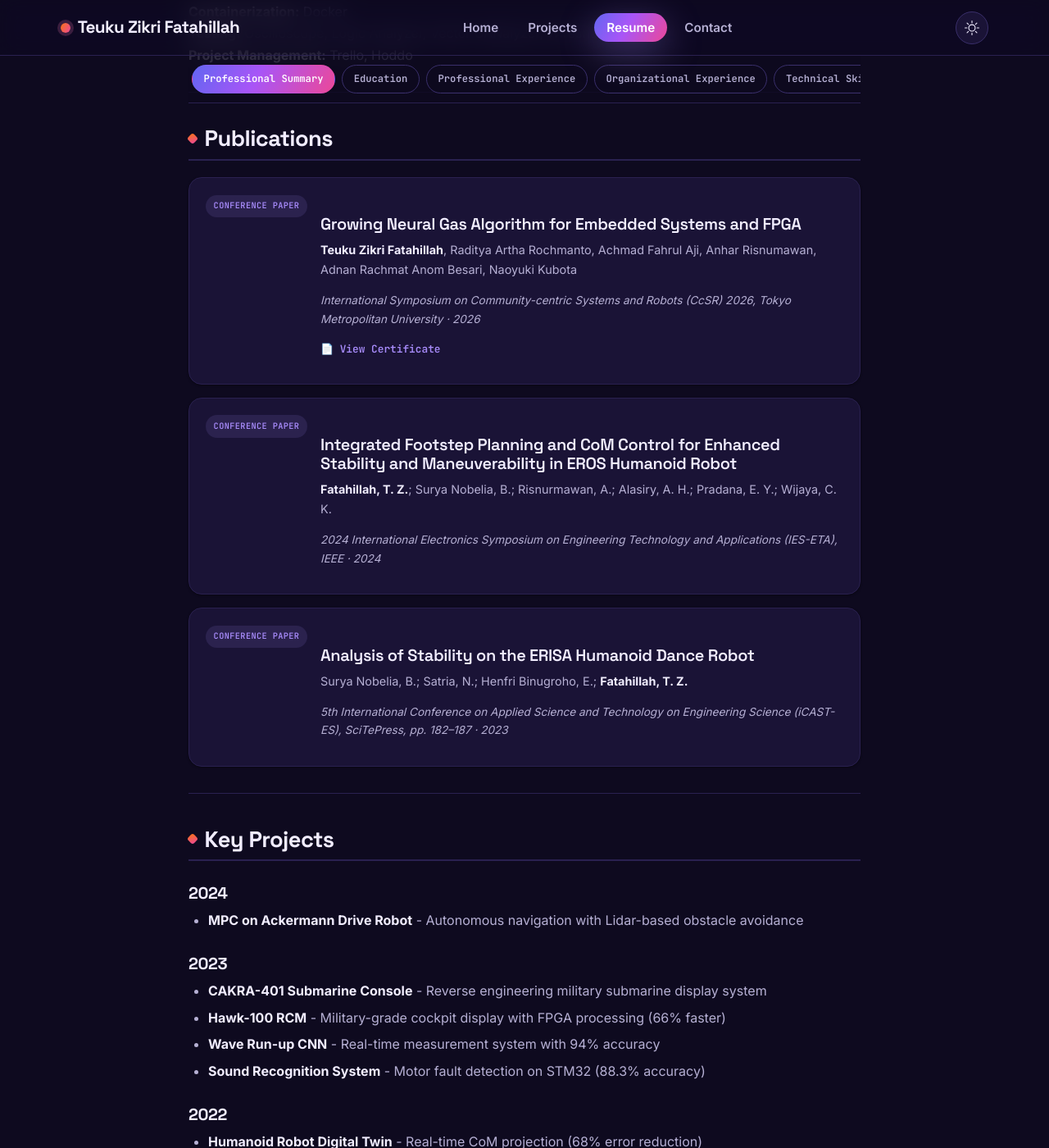
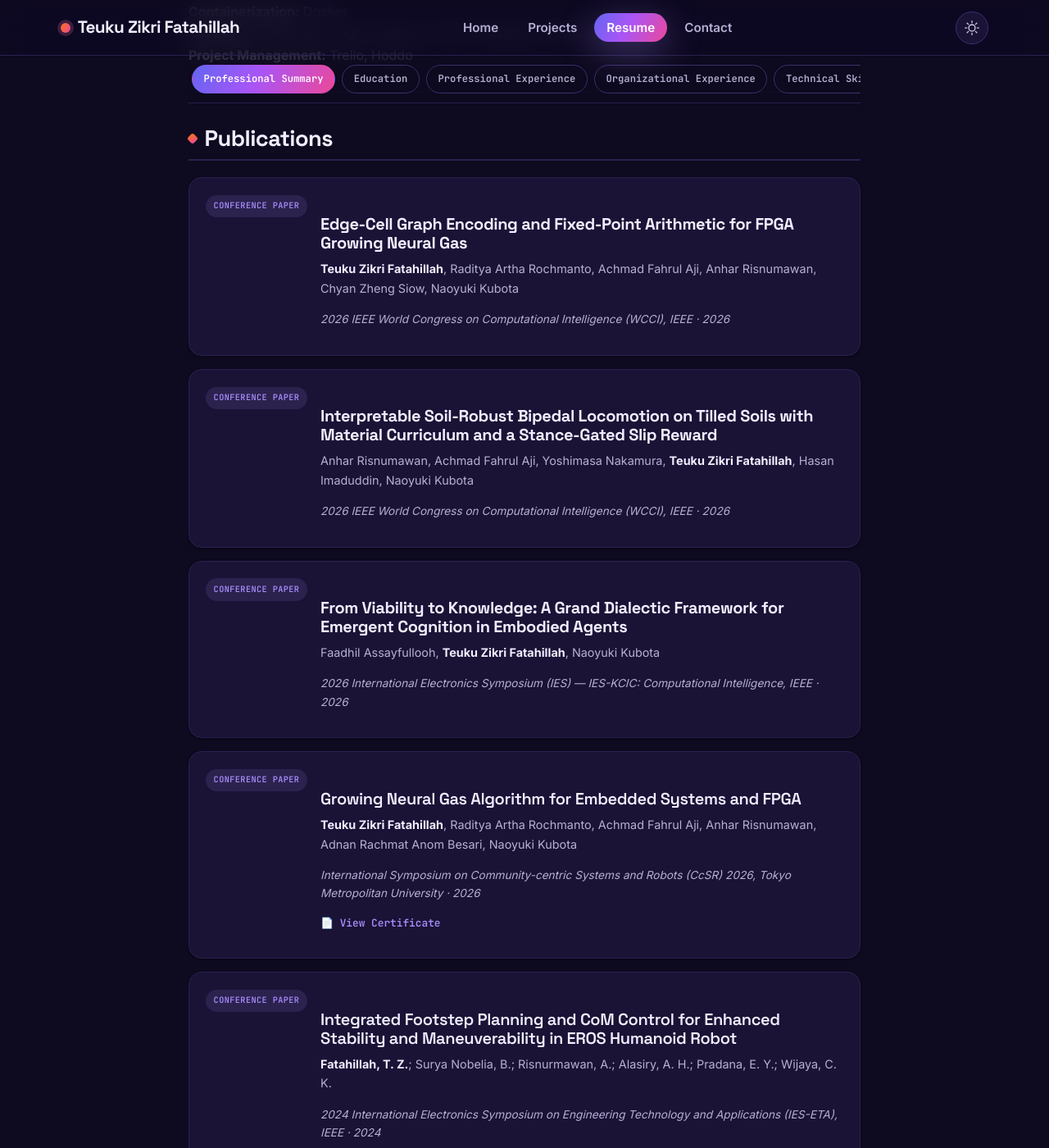
Before and after one commit to tzf230201/tzf230201.github.io, a Jekyll site: the page built from resume.md, in a window 1280 px wide and 1400 px high, scrolled down 6147 px. Shown: the whole window at 82% size. Built offline with Jekyll 4.4.1, drawn with Linux system fonts in a browser that asks for light colours.

Commit message:
update publication

```diff
--- a/_data/publications.yml
+++ b/_data/publications.yml
@@ -13,6 +13,27 @@
 #     award:       "Best Paper Award"      # optional
 
 list:
+  - title: "Edge-Cell Graph Encoding and Fixed-Point Arithmetic for FPGA Growing Neural Gas"
+    authors: "Teuku Zikri Fatahillah, Raditya Artha Rochmanto, Achmad Fahrul Aji, Anhar Risnumawan, Chyan Zheng Siow, Naoyuki Kubota"
+    venue: "2026 IEEE World Congress on Computational Intelligence (WCCI), IEEE"
+    year: 2026
+    type: "Conference Paper"
+    url: ""
+
+  - title: "Interpretable Soil-Robust Bipedal Locomotion on Tilled Soils with Material Curriculum and a Stance-Gated Slip Reward"
+    authors: "Anhar Risnumawan, Achmad Fahrul Aji, Yoshimasa Nakamura, Teuku Zikri Fatahillah, Hasan Imaduddin, Naoyuki Kubota"
+    venue: "2026 IEEE World Congress on Computational Intelligence (WCCI), IEEE"
+    year: 2026
+    type: "Conference Paper"
+    url: ""
+
+  - title: "From Viability to Knowledge: A Grand Dialectic Framework for Emergent Cognition in Embodied Agents"
+    authors: "Faadhil Assayfullooh, Teuku Zikri Fatahillah, Naoyuki Kubota"
+    venue: "2026 International Electronics Symposium (IES) — IES-KCIC: Computational Intelligence, IEEE"
+    year: 2026
+    type: "Conference Paper"
+    url: ""
+
   - title: "Growing Neural Gas Algorithm for Embedded Systems and FPGA"
     authors: "Teuku Zikri Fatahillah, Raditya Artha Rochmanto, Achmad Fahrul Aji, Anhar Risnumawan, Adnan Rachmat Anom Besari, Naoyuki Kubota"
     venue: "International Symposium on Community-centric Systems and Robots (CcSR) 2026, Tokyo Metropolitan University"
```
Also changed, not shown: 1 other file.
